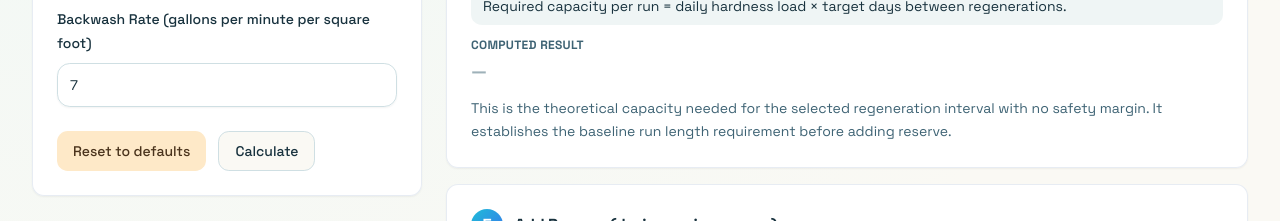
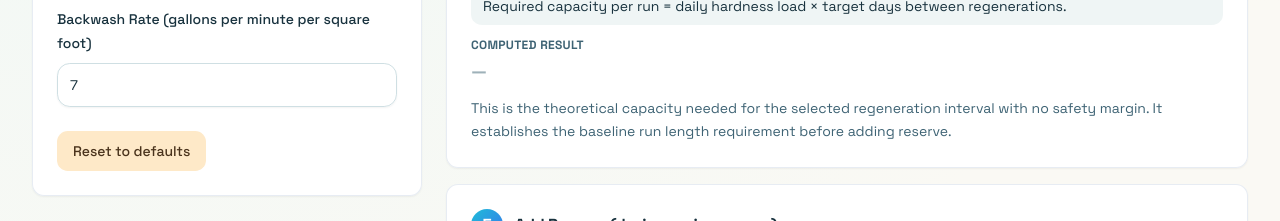
Before and after one commit to benbruce1021/softenerSizer, a React (Vite) app: page / in a window 1280 px wide. Shown: the part 1620-1841 px from the top of the page. Built offline with nearby package versions, Linux system fonts and the light colour scheme.

Commit message:
Updated App.tsx

```diff
--- a/src/App.tsx
+++ b/src/App.tsx
@@ -612,9 +612,6 @@ export default function App() {
                 <Button onClick={resetToDefaults} variant="secondary" className="w-full sm:w-auto">
                   Reset to defaults
                 </Button>
-                <Button onClick={() => setCopyStatus("idle")} variant="outline" className="w-full sm:w-auto">
-                  Calculate
-                </Button>
               </div>
             </CardContent>
           </Card>
```
